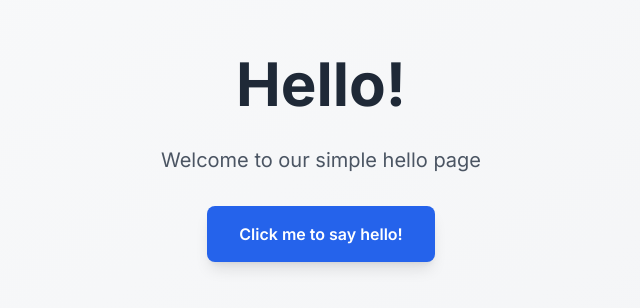
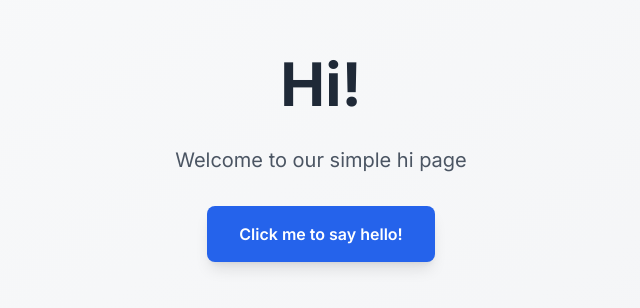
Before and after one commit to importgabriel/hello-wave-fxiu, a Next.js app: page / in a window 1280 px wide. Shown: the part 242-550 px from the top of the page, without its empty margins (319-959 px from the left). Built offline with nearby package versions, Linux system fonts and the light colour scheme.

Commit message:
edit: Change hello to hi

```diff
--- a/src/app/page.tsx
+++ b/src/app/page.tsx
@@ -5,10 +5,10 @@ export default function Home() {
     <main className="min-h-screen flex items-center justify-center bg-gradient-to-br from-gray-50 to-gray-100">
       <div className="text-center space-y-8 p-8">
         <h1 className="text-6xl font-bold text-gray-800 mb-4">
-          Hello!
+          Hi!
         </h1>
         <p className="text-xl text-gray-600 mb-8">
-          Welcome to our simple hello page
+          Welcome to our simple hi page
         </p>
         <HelloButton className="bg-purple-500 hover:bg-purple-600" />
       </div>
```
